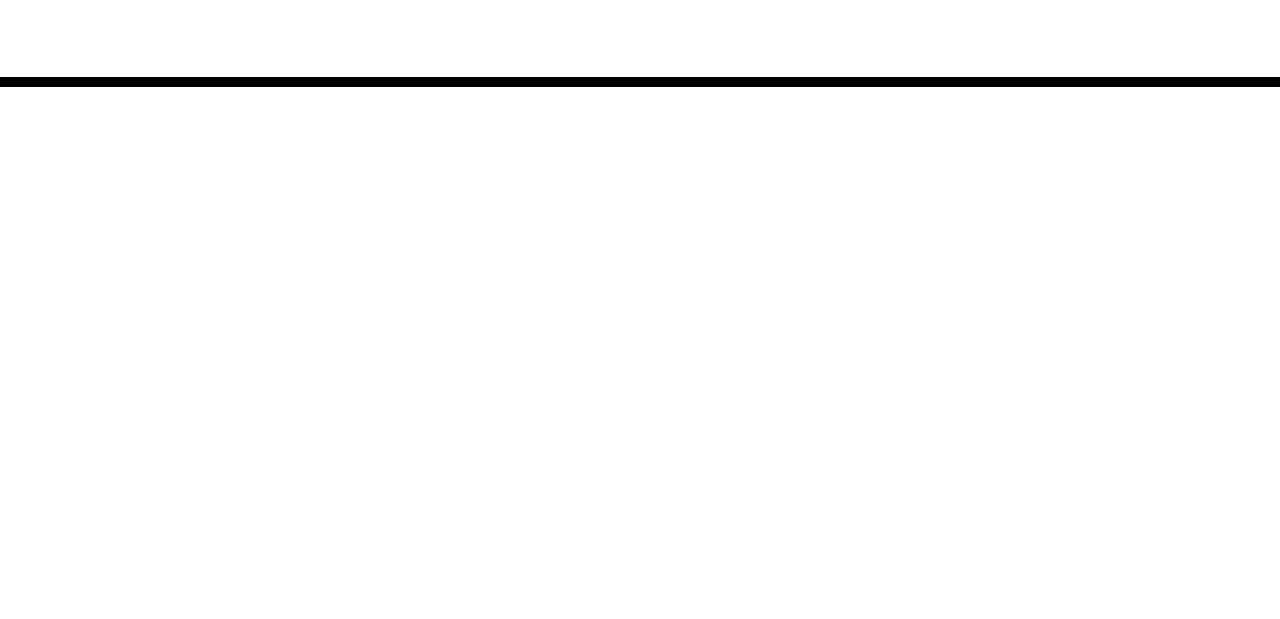
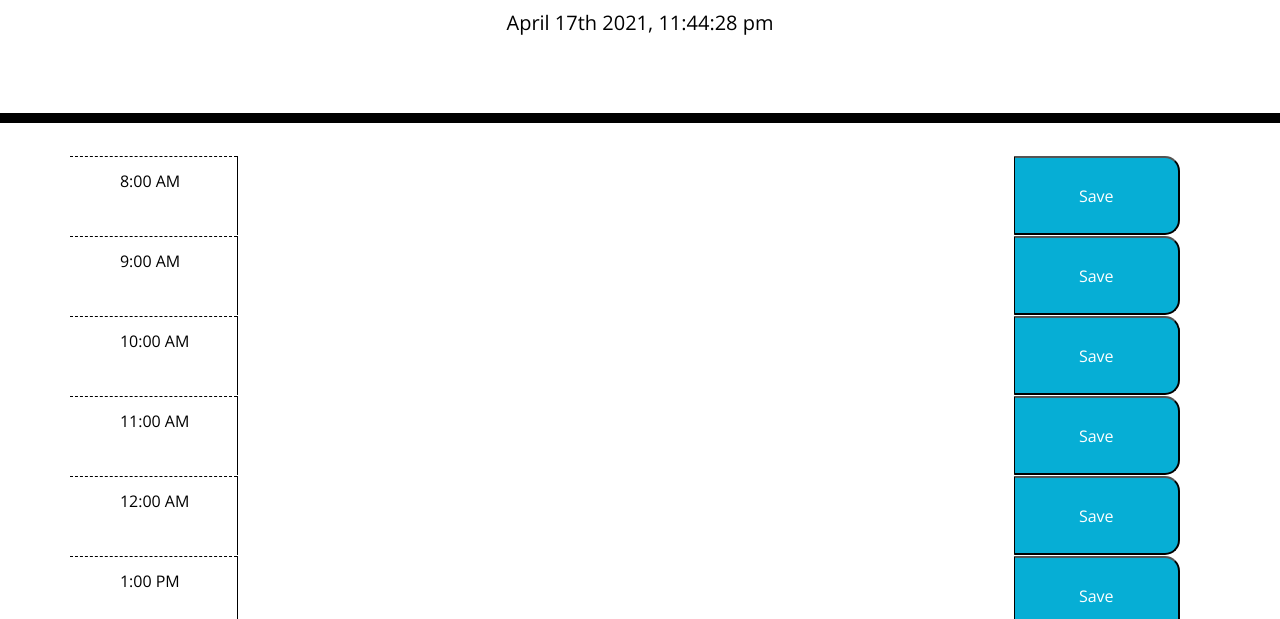
Before and after one commit to rodablanco/Daily-planner-project, a plain HTML site: page Develop/index.html in a window 1280 px wide. Shown: the part 181-800 px from the top of the page. Drawn offline with nearby package versions, Linux system fonts and the light colour scheme.

Commit message:
developed Javascript to show time fo work day and save button

```diff
--- a/Develop/index.html
+++ b/Develop/index.html
@@ -30,9 +30,101 @@
     </header>
     <div class="container">
       <!-- Timeblocks go here -->
+      <!-- <div class = "row" id="eight">
+        <div class="column .col-lg-2">
+          <div>8:00 AM</div>
+        </div>
+        <div class="column .col-lg-8">
+          <textarea cols="50" id="textareaEight" rows="4"></textarea>
+        </div>
+        <div class="column .col-lg-2">
+          <button type="button" id="saveEight" class="btn btn-primary">Save</button>
+        </div>
+      </div>
+      <div class = "row" id="nine">
+        <div class="column .col-lg-2">
+          <div>9:00 AM</div>
+        </div>
+        <div class="column .col-lg-8">
+          <textarea cols="50" id="textareaNine" rows="4"></textarea>
+        </div>
+        <div class="column .col-lg-2">
+          <button type="button" class="btn btn-primary">Save</button>
+        </div>
+      </div>
+      <div class = "row" id="ten">
+        <div class="column .col-lg-2">
+          <div>10:00 AM</div>
+        </div>
+        <div class="column .col-lg-8">
+          <textarea cols="50" id="textareaTen" rows="4"></textarea>
+        </div>
+        <div class="column .col-lg-2">
+          <button type="button" id="saveTen" class="btn btn-primary">Save</button>
+        </div>
+      </div>
+      <div class = "row" id="eleven">
+        <div class="column .col-lg-2">
+          <div>11:00 AM</div>
+        </div>
+        <div class="column .col-lg-8">
+          <textarea cols="50" id="textareaEleven" rows="4"></textarea>
+        </div>
+        <div class="column .col-lg-2">
+          <button type="button" class="btn btn-primary">Save</button>
+        </div>
+      </div>
+      <div class = "row" id="one">
+        <div class="column .col-lg-2">
+          <div>1:00 PM</div>
+        </div>
+        <div class="column .col-lg-8">
+          <textarea cols="50" id="textareaOne" rows="4"></textarea>
+        </div>
+        <div class="column .col-lg-2">
+          <button type="button" class="btn btn-primary">Save</button>
+        </div>
+      </div>
+      <div class = "row" id="two">
+        <div class="column .col-lg-2">
+          <div>2:00 PM</div>
+        </div>
+        <div class="column .col-lg-8">
+          <textarea cols="50" id="textareaTwo" rows="4"></textarea>
+        </div>
+        <div class="column .col-lg-2">
+          <button type="button" class="btn btn-primary">Save</button>
+        </div>
+      </div>
+      <div class = "row" id="three">
+        <div class="column .col-lg-2">
+          <div>3:00 PM</div>
+        </div>
+        <div class="column .col-lg-8">
+          <textarea cols="50" id="textareaThree" rows="4"></textarea>
+        </div>
+        <div class="column .col-lg-2">
+          <button type="button" class="btn btn-primary">Save</button>
+        </div>
+      </div>
+      <div class = "row" id="four">
+        <div class="column .col-lg-2">
+          <div>4:00 PM</div>
+        </div>
+        <div class="column .col-lg-8">
+          <textarea cols="50" id="textareaFour" rows="4"></textarea>
+        </div>
+        <div class="column .col-lg-2">
+          <button type="button" class="btn btn-primary">Save</button>
+        </div>
+      </div> -->
+
+
+
     </div>
 
     <script src="https://cdnjs.cloudflare.com/ajax/libs/jquery/3.2.1/jquery.min.js"></script>
-    <script src="https://cdnjs.cloudflare.com/ajax/libs/moment.js/2.24.0/moment.min.js"></script>
+    <script src="https://cdnjs.cloudflare.com/ajax/libs/moment.js/2.27.0/moment.min.js"></script>
+    <script src="script.js"></script>
   </body>
 </html>
--- /dev/null
+++ b/Develop/script.js
@@ -0,0 +1,55 @@
+const today = document.getElementById('currentDay');
+
+function updateTime () {
+    const now = moment()
+    today.textContent = now.format('MMMM Do YYYY, h:mm:ss a');
+
+}
+//making time work when page loads
+setInterval(updateTime, 1000);
+updateTime();
+
+//saves appointment for each hour
+$("#saveEight").click(function() {
+    var appointmentSlot = "#textareaEight";
+    var details = document.getElementById('#textareaEight').value;
+    appointment(appointmentSlot, details);
+    console.log("savebutton", appointment)
+})
+
+// scheduleArray = JSON.parse(localStorage.getItem(scheduleArray));
+// console.log(scheduleArray)
+
+//create hour blocks and append to page
+//use forloop
+for (var i = 8; i < 17; i++) {
+    var ampm = 'AM'
+    if(i>12) ampm = "PM"
+
+    $(".container").append(`
+    <div class="row timeblock" style="width:100%" id="hour${i}">
+        <div class="hour">
+            ${i>12 ? i-12 : i}:00 ${i>12 ? "PM" : "AM"}
+            </div>
+            <textarea class="description">
+            </textarea>
+              <button type="button" class="saveBtn"" class="btn btn-primary">Save</button>
+
+          </div>
+    `)
+
+}
+
+
+//create localstorage function that stores todo for a given hour
+document.querySelector(".saveBtn").addEventListener("click", saveData)
+
+function saveData(){
+    var saveInfo = $("textarea.description").next().saveData;
+    localStorage.getItem("description", saveInfo);
+}
+//function saveTodo(key, val)
+// function saveTodo ("saveDescription",)
+//create click event on saveBtn, grab corresponding text from the textarea in the same row
+//research DOM traversal using Jquery hint - siblings
+//var saveInfo = $("textarea.description").next().saveData;
--- a/Develop/style.css
+++ b/Develop/style.css
@@ -23,6 +23,7 @@ textarea {
 
 .description {
   white-space: pre-wrap;
+  width: 70%
 }
 
 .time-block {
@@ -40,6 +41,7 @@ textarea {
   background-color: #ffffff;
   color: #000000;
   border-top: 1px dashed #000000;
+  width: 15%;
 }
 
 .past {
@@ -63,6 +65,7 @@ textarea {
   border-bottom-right-radius: 15px;
   background-color: #06aed5;
   color: white;
+  width:15%
 }
 
 .saveBtn i:hover {
```
